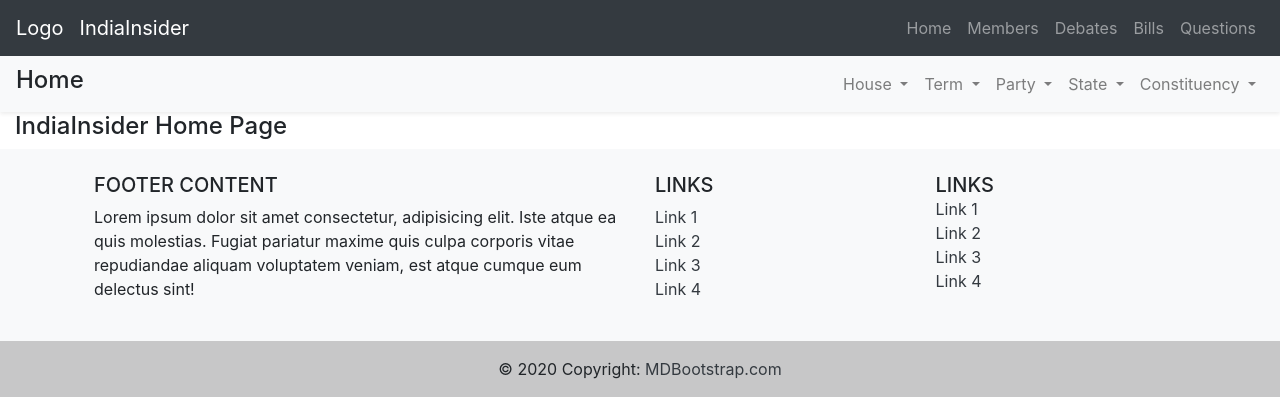
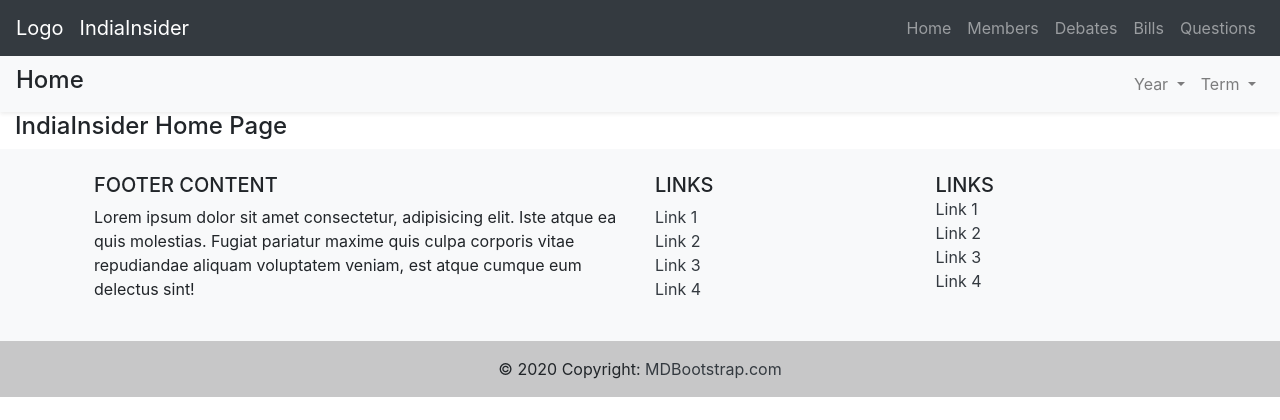
Before and after one commit to HackForChangeIN/OpenGov, a Django app: page /IndiaInsider/ in a window 1280 px wide. Shown: the top 420 px of the page. Run offline with Django 3.2, Linux system fonts and the light colour scheme; some libraries are stand-ins or nearby versions.

Commit message:
basic_layout.html file modified

```diff
--- a/templates/basic_layout.html
+++ b/templates/basic_layout.html
@@ -25,15 +25,15 @@
   <body>
     <header>
       <nav class="navbar navbar-expand-lg navbar-dark bg-dark">
-          <a class="navbar-brand" href="#">Logo</a>
-          <a class="navbar-brand" href="#">IndiaInsider</a>
+          <a class="navbar-brand" href="{% url 'home' %}">Logo</a>
+          <a class="navbar-brand" href="{% url 'home' %}">IndiaInsider</a>
           <button class="navbar-toggler" type="button" data-toggle="collapse" data-target="#navbarNav" aria-controls="navbarNav" aria-expanded="false" aria-label="Toggle navigation">
             <span class="navbar-toggler-icon"></span>
           </button>
           <div class="collapse navbar-collapse" id="navbarNav">
             <ul class="navbar-nav">
               <li class="nav-item">
-                <a class="nav-link" href="#">Home</a>
+                <a class="nav-link" href="{% url 'home' %}">Home</a>
               </li>
               <li class="nav-item">
                 <a class="nav-link" href="{% url 'members' %}">Members</a>
@@ -53,14 +53,17 @@
       <div class="nav-scroller bg-white shadow-sm">
         <nav class="navbar navbar-expand-lg navbar-light bg-light" id="nav2">
           {% block subheader %}{% endblock %}
+
+          {% block nav %}
             <ul class="navbar-nav">
               <li class="nav-item dropdown">
-                <a class="nav-link dropdown-toggle" href="{% url 'members_house' house='Loksabha' %}" id="navbarDropdownMenuLink" role="button" data-toggle="dropdown" aria-haspopup="true" aria-expanded="false">
-                  House
+                <a class="nav-link dropdown-toggle" href="#" id="navbarDropdownMenuLink" role="button" data-toggle="dropdown" aria-haspopup="true" aria-expanded="false">
+                Year
                 </a>
                 <div class="dropdown-menu dropdown-menu-right" aria-labelledby="navbarDropdownMenuLink">
-                  <a class="dropdown-item" href="{% url 'members_house' house='Loksabha' %}">Lok Sabha</a>
-                  <a class="dropdown-item" href="{% url 'members_house' house='Rajyasabha' %}">Rajya Sabha</a>
+                    <a class="dropdown-item" href="#">2020</a>
+                    <a class="dropdown-item" href="#">2019</a>
+                    <a class="dropdown-item" href="#">2018</a>
                 </div>
             </li>
             <li class="nav-item dropdown">
@@ -68,51 +71,13 @@
                 Term
                 </a>
                 <div class="dropdown-menu dropdown-menu-right" aria-labelledby="navbarDropdownMenuLink">
-                <a class="dropdown-item" href="{% url 'members_term' term='17th' %}">17th</a>
-                <a class="dropdown-item" href="{% url 'members_term' term='16th' %}">16th</a>
-                <a class="dropdown-item" href="{% url 'members_term' term='15th' %}">15th</a>
-              </div>
-            </li>
-            <li class="nav-item dropdown">
-              <a class="nav-link dropdown-toggle" href="#" id="navbarDropdownMenuLink" role="button" data-toggle="dropdown" aria-haspopup="true" aria-expanded="false">
-                Party
-              </a>
-              <div class="dropdown-menu dropdown-menu-right" aria-labelledby="navbarDropdownMenuLink">
-                <div class="md-form mt-0">
-                    <form class="form-inline" method="GET" action="{% url 'members_party' %}">
-                      <input class="form-control mr-sm-2" type="search" placeholder="Search" aria-label="Search" name='party'>
-                      <button class="btn btn-outline-success my-2 my-sm-0" type="submit">Search</button>
-                    </form>
-                </div>
-              </div>
-            </li>
-            <li class="nav-item dropdown">
-              <a class="nav-link dropdown-toggle" href="#" id="navbarDropdownMenuLink" role="button" data-toggle="dropdown" aria-haspopup="true" aria-expanded="false">
-                State
-              </a>
-              <div class="dropdown-menu dropdown-menu-right" aria-labelledby="navbarDropdownMenuLink">
-                <div class="md-form mt-0">
-                  <form class="form-inline" method="GET" action="{% url 'members_state' %}">
-                    <input class="form-control mr-sm-2" type="search" placeholder="Search" aria-label="Search" name='state'>
-                    <button class="btn btn-outline-success my-2 my-sm-0" type="submit">Search</button>
-                  </form>
-                </div>
-              </div>
-            </li>
-            <li class="nav-item dropdown">
-              <a class="nav-link dropdown-toggle" href="#" id="navbarDropdownMenuLink" role="button" data-toggle="dropdown" aria-haspopup="true" aria-expanded="false">
-                Constituency
-              </a>
-              <div class="dropdown-menu dropdown-menu-right" aria-labelledby="navbarDropdownMenuLink">
-                <div class="md-form mt-0">
-                  <form class="form-inline" method="GET" action="{% url 'members_const' %}">
-                    <input class="form-control mr-sm-2" type="search" placeholder="Search" aria-label="Search" name='constituency'>
-                    <button class="btn btn-outline-success my-2 my-sm-0" type="submit">Search</button>
-                  </form>
-                </div>
+                    <a class="dropdown-item" href="#">17th</a>
+                    <a class="dropdown-item" href="#">16th</a>
+                    <a class="dropdown-item" href="#">15th</a>
                 </div>
             </li>
             </ul>
+          {% endblock %}
         </nav>
       </div>
     </header>
```
Lines whose indentation alone changed are shown as unchanged.
